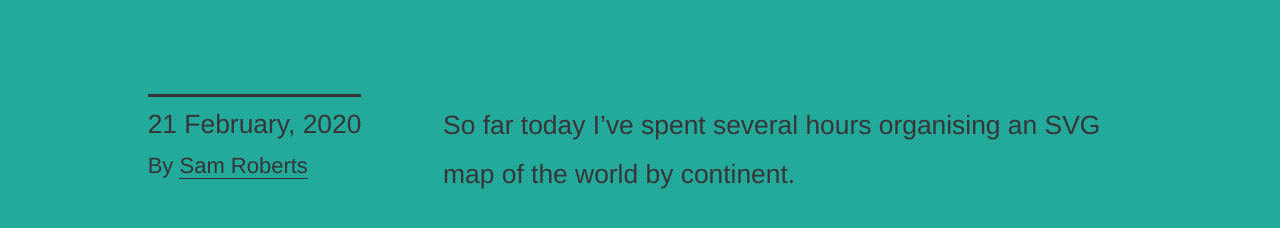
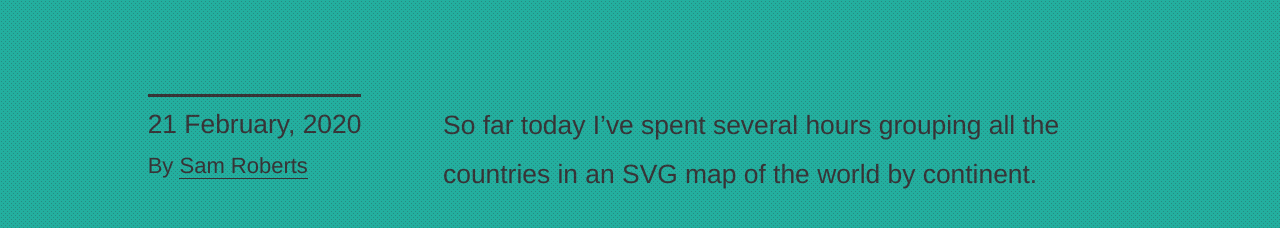
Before and after one commit to infobahn/pushtodev, an Eleventy site: page articles/weekend-reading/21-02-2020-ess-vee-gee/index.liquid in a window 1280 px wide. Shown: the part 494-722 px from the top of the page. Built offline with nearby package versions, Linux system fonts and the light colour scheme; Eleventy itself is replaced by a stand-in of ours; files that its build step writes are made by us from their sources; a web font is replaced by a local one.

Commit message:
Tweaked wording of lede paragraph

```diff
--- a/articles/weekend-reading/21-02-2020-ess-vee-gee/index.liquid
+++ b/articles/weekend-reading/21-02-2020-ess-vee-gee/index.liquid
@@ -12,7 +12,7 @@ image_alt:          "SVG code showing the paths for the countries of the world."
 ---
 
 
-<p>So far today I&rsquo;ve spent several hours organising an SVG map of the world by continent.</p>
+<p>So far today I&rsquo;ve spent several hours grouping all the countries in an SVG map of the world by continent.</p>
 
 <p>As well as exposing the limits of my geographical knowledge, it&rsquo;s also led me down a rabbit hole of searching for tiny remote islands on Google Maps, and wondering what it would be like to live there.</p>
 
```
